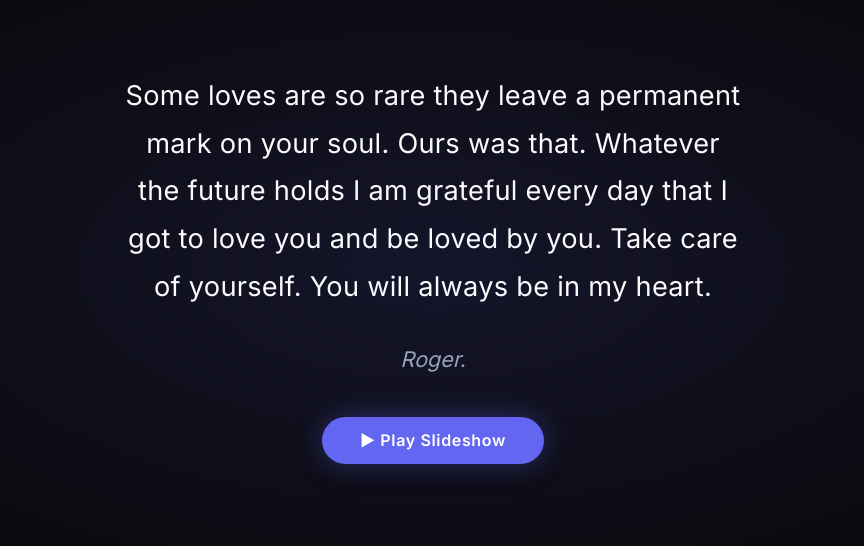
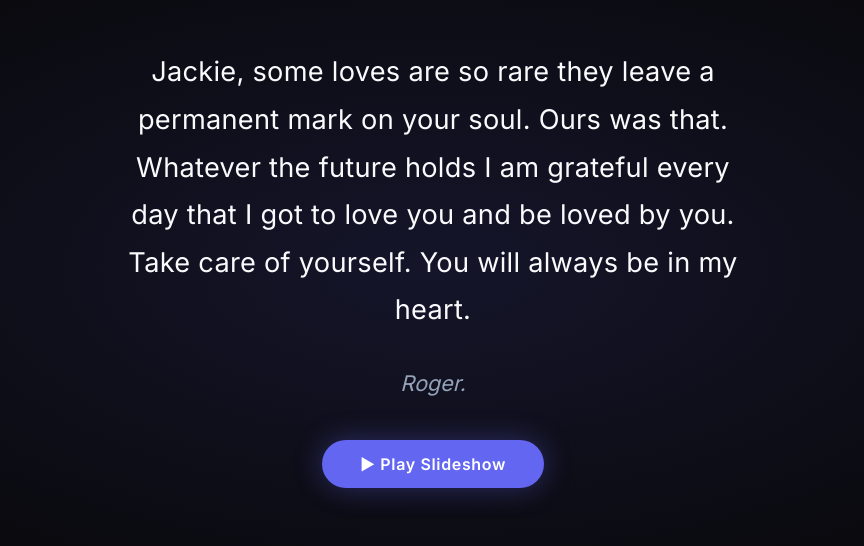
Before and after one commit to rbrooks-developer/rogerjackie, a React (Vite) app: page / in a window 1280 px wide. Shown: the part 132-678 px from the top of the page, without its empty margins (207-1071 px from the left). Built offline with nearby package versions, Linux system fonts and the light colour scheme.

Commit message:
splash text

```diff
--- a/src/components/SplashPage.jsx
+++ b/src/components/SplashPage.jsx
@@ -5,7 +5,7 @@ export default function SplashPage({ onPlay }) {
     <div className="splash">
       <div className="splash-content">
         <p className="splash-message">
-          Some loves are so rare they leave a permanent mark on your soul. Ours was that.
+          Jackie, some loves are so rare they leave a permanent mark on your soul. Ours was that.
           Whatever the future holds I am grateful every day that I got to love you and be loved by you.
           Take care of yourself. You will always be in my heart.
         </p>
```
